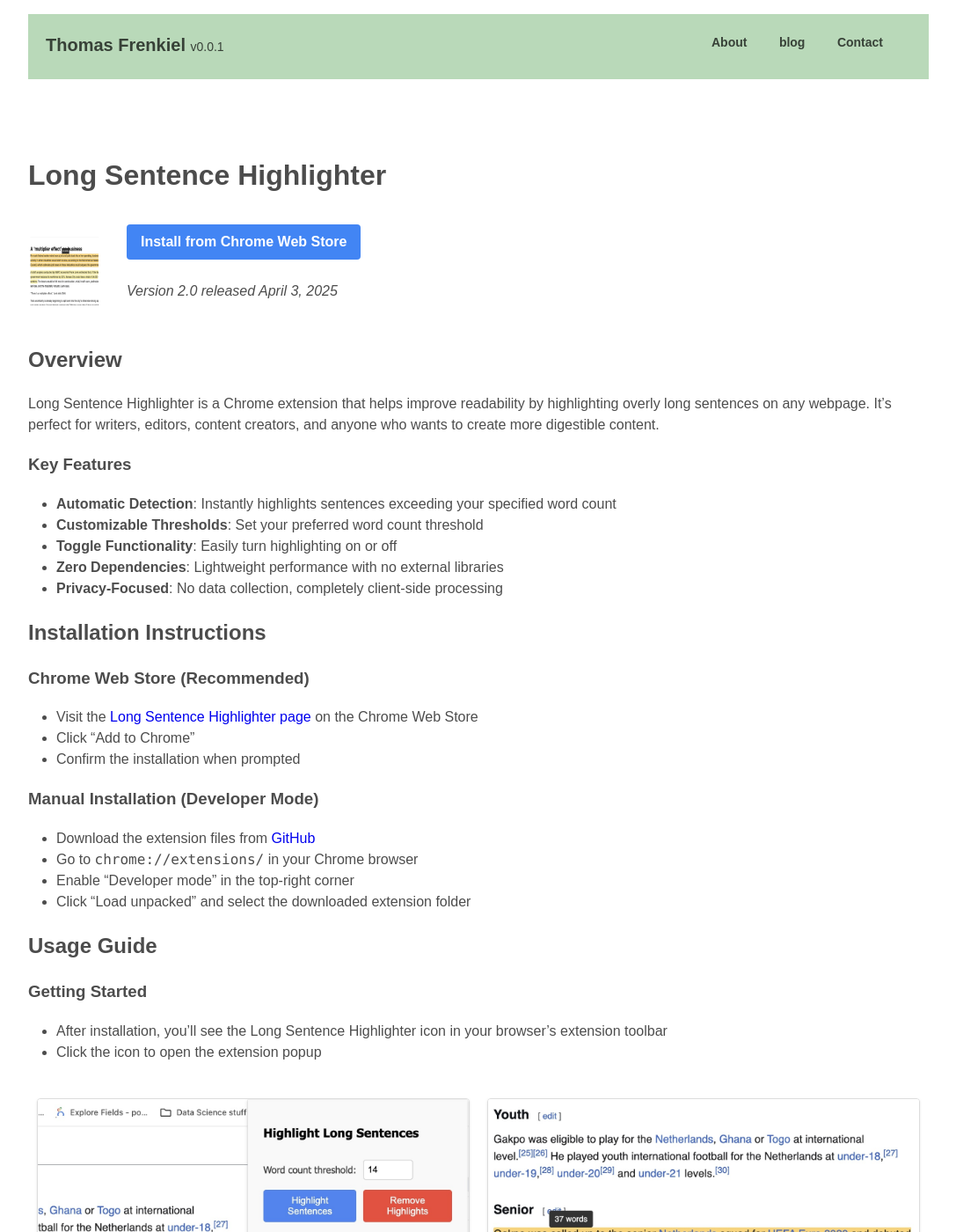
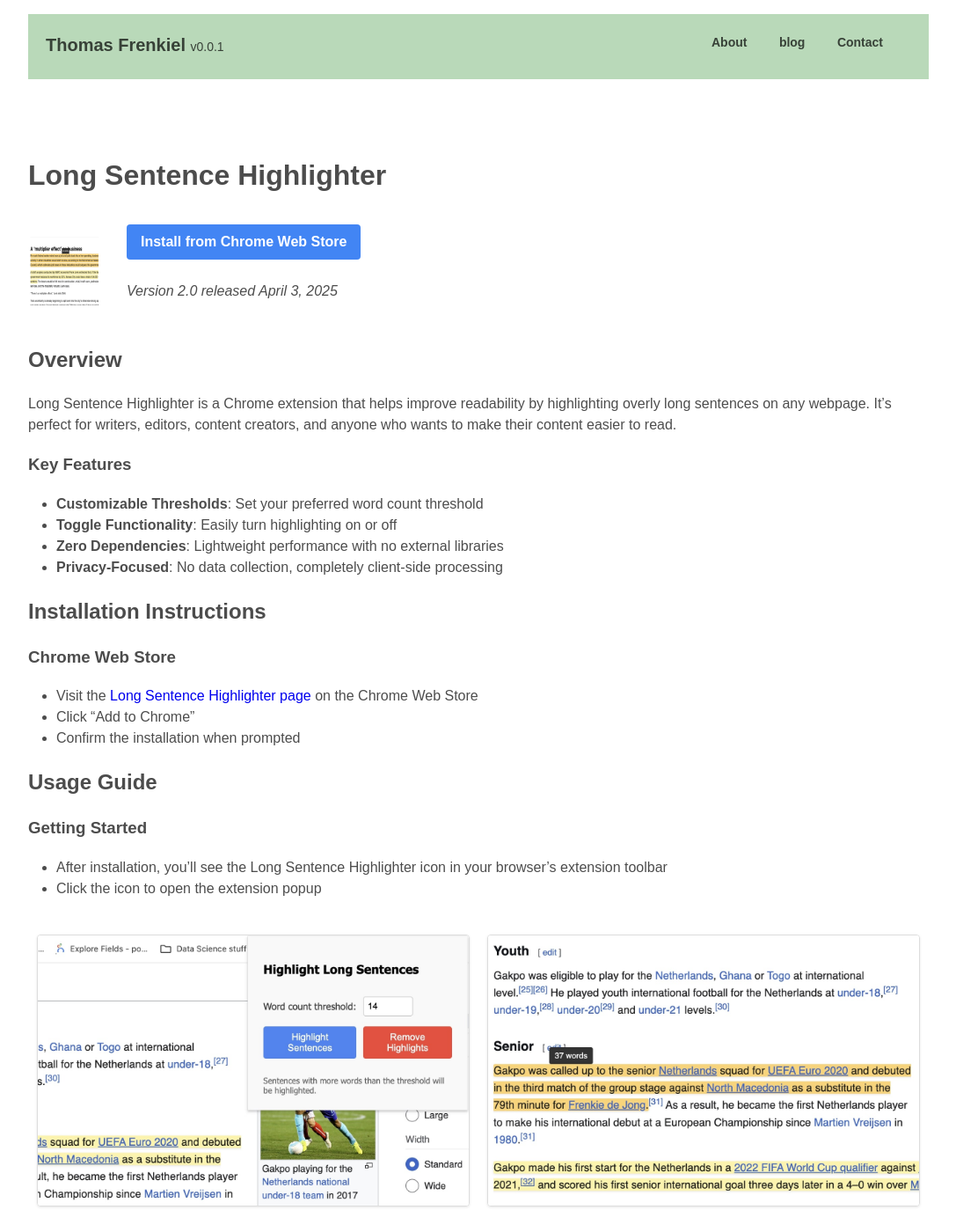
Before and after one commit to tfrenkiel040/website, a Jekyll site: the page built from long-sentence-highlighter.markdown, in a window 1280 px wide and 1400 px high. Shown: the whole window at 88% size, without its empty margins (96-1183 px from the left). Built offline with Jekyll 4.4.1, drawn with Linux system fonts in a browser that asks for light colours.

Commit message:
Update long-sentence-highlighter.markdown

```diff
--- a/long-sentence-highlighter.markdown
+++ b/long-sentence-highlighter.markdown
@@ -15,11 +15,11 @@ permalink: /long-sentence-highlighter/
 
 ## Overview
 
-Long Sentence Highlighter is a Chrome extension that helps improve readability by highlighting overly long sentences on any webpage. It's perfect for writers, editors, content creators, and anyone who wants to create more digestible content.
+Long Sentence Highlighter is a Chrome extension that helps improve readability by highlighting overly long sentences on any webpage. It’s perfect for writers, editors, content creators, and anyone who wants to make their content easier to read.
+
 
 ### Key Features
 
-- **Automatic Detection**: Instantly highlights sentences exceeding your specified word count
 - **Customizable Thresholds**: Set your preferred word count threshold
 - **Toggle Functionality**: Easily turn highlighting on or off
 - **Zero Dependencies**: Lightweight performance with no external libraries
@@ -27,18 +27,12 @@ Long Sentence Highlighter is a Chrome extension that helps improve readability b
 
 ## Installation Instructions
 
-### Chrome Web Store (Recommended)
+### Chrome Web Store
 
 1. Visit the [Long Sentence Highlighter page](https://chromewebstore.google.com/detail/fgklfjfnajfdfiefdphepgejkgmlplcc) on the Chrome Web Store
 2. Click "Add to Chrome"
 3. Confirm the installation when prompted
 
-### Manual Installation (Developer Mode)
-
-1. Download the extension files from [GitHub](https://github.com/your-username/long-sentence-highlighter)
-2. Go to `chrome://extensions/` in your Chrome browser
-3. Enable "Developer mode" in the top-right corner
-4. Click "Load unpacked" and select the downloaded extension folder
 
 ## Usage Guide
 
```
